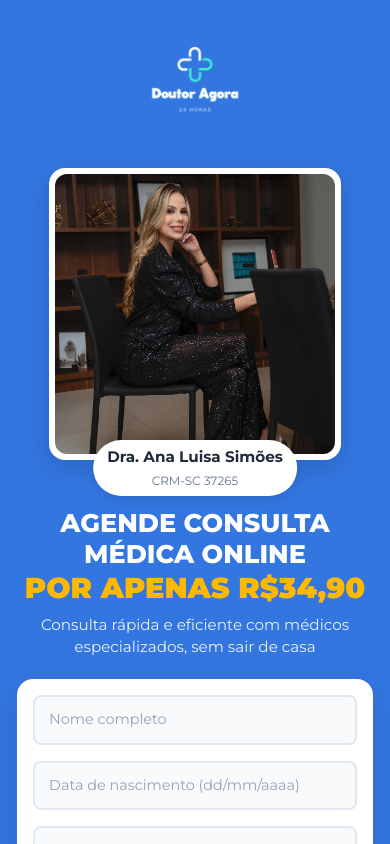
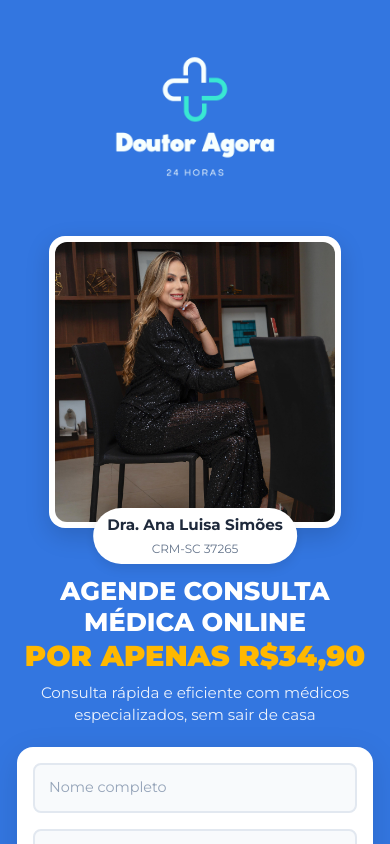
Before and after one commit to Giosimar-dev/doutoragora24horas, a React (Vite) app: page / in a window 390 px wide. Shown: the top 844 px of the page. Built offline with nearby package versions, Linux system fonts and the light colour scheme.

Commit message:
Update App.css

```diff
--- a/src/App.css
+++ b/src/App.css
@@ -42,7 +42,7 @@ body {
 }
 
 .logo {
-  max-width: 180px;
+  max-width: 280px;
   height: auto;
 }
 
@@ -751,8 +751,8 @@ body {
   }
 
   .logo-container {
-    padding: 1rem 0;
-    margin-bottom: 1rem;
+    padding: 0.5rem 0;
+    margin-bottom: 0.5rem;
   }
 
   .hero-content {
@@ -763,7 +763,7 @@ body {
   }
 
   .logo {
-    max-width: 150px;
+    max-width: 220px;
   }
 
   .form-section h1 {
@@ -980,12 +980,12 @@ body {
   }
 
   .logo-container {
-    padding: 0.75rem 0;
-    margin-bottom: 0.5rem;
+    padding: 0;
+    margin-bottom: 0;
   }
 
   .logo {
-    max-width: 120px;
+    max-width: 220px;
   }
 
   .form-section h1 {
@@ -1172,7 +1172,7 @@ body {
 @media (max-width: 360px) {
   .hero-content {
     gap: 1.25rem;
-    padding: 0.25rem 0 1rem;
+    padding: 0 0 1rem;
   }
 
   .form-section h1 {
@@ -1340,6 +1340,10 @@ body {
     font-size: 0.85rem;
   }
 
+  .logo {
+    max-width: 200px;
+  }
+
   .container {
     padding: 0 8px;
   }
```
